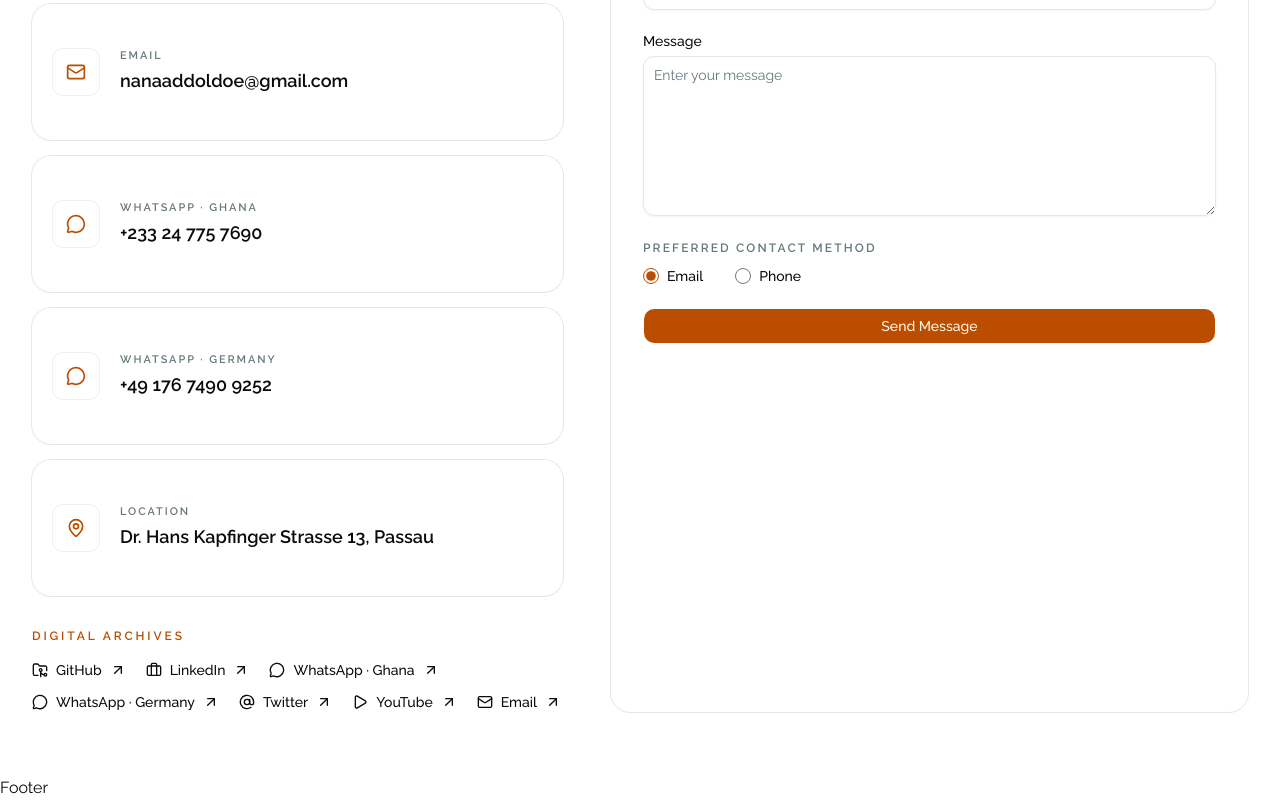
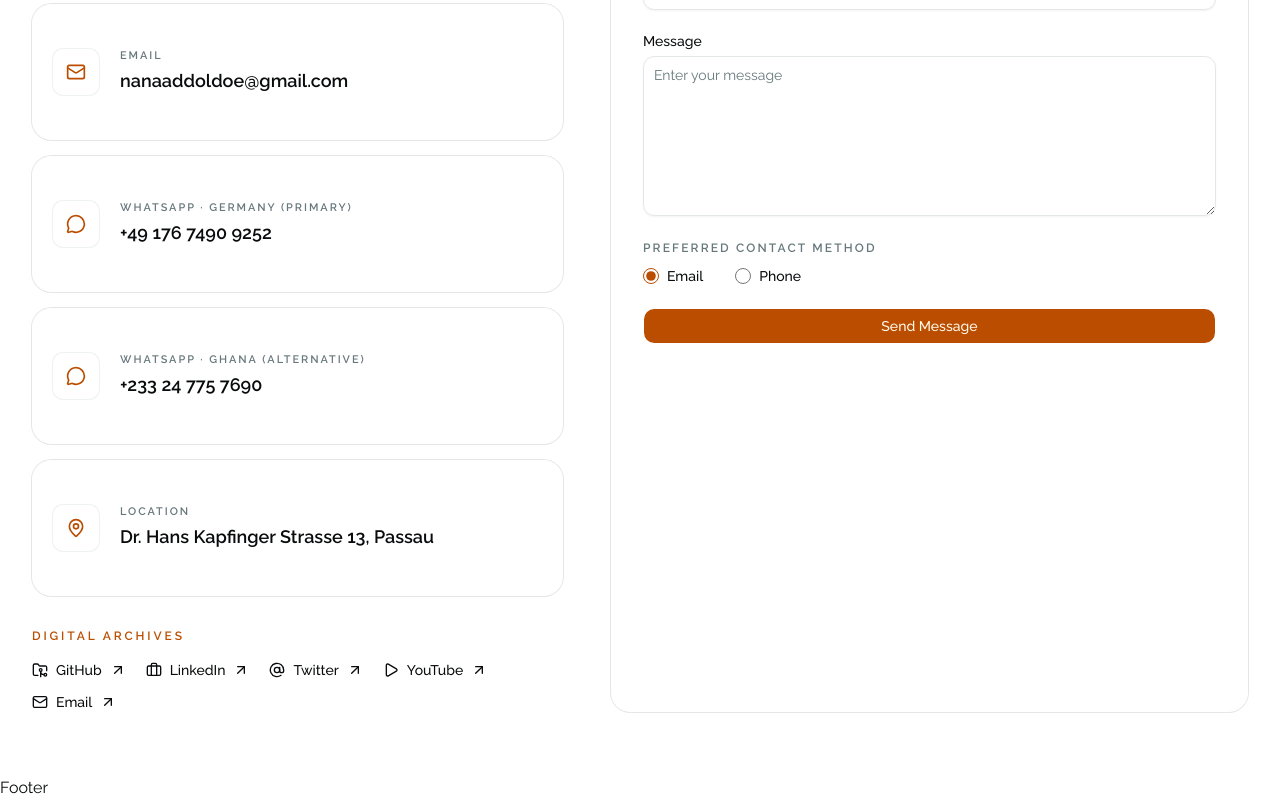
Before and after one commit to NanaAddoDBa/nana-monorepo, a Next.js app in the folder apps/nana-portfolio/: page / in a window 1280 px wide. Shown: the part 4826-5626 px from the top of the page. Built offline with nearby package versions, Linux system fonts and the light colour scheme; no server answers.

Commit message:
refine(portfolio): streamline WhatsApp contact options

```diff
--- a/apps/nana-portfolio/data/contactData.ts
+++ b/apps/nana-portfolio/data/contactData.ts
@@ -17,7 +17,7 @@ export const contactData = {
       ariaLabel: "Email Nana Addo directly.",
     },
     ...whatsAppContacts.map((contact) => ({
-      label: `WhatsApp · ${contact.region}`,
+      label: `WhatsApp · ${contact.region} (${contact.designation})`,
       value: contact.phoneNumber,
       icon: MessageCircle,
       href: contact.href,
--- a/apps/nana-portfolio/data/socialLinks.ts
+++ b/apps/nana-portfolio/data/socialLinks.ts
@@ -1,14 +1,6 @@
-import {
-  Mail,
-  Briefcase,
-  Play,
-  AtSign,
-  FolderGit2,
-  MessageCircle,
-} from "lucide-react"
+import { Mail, Briefcase, Play, AtSign, FolderGit2 } from "lucide-react"
 
 import type { SocialLink } from "@/types/socialLinkTypes"
-import { whatsAppContacts } from "@/data/whatsAppData"
 
 export const socialLinks: SocialLink[] = [
   {
@@ -24,12 +16,6 @@ export const socialLinks: SocialLink[] = [
     icon: Briefcase,
     ariaLabel: "Connect with me on LinkedIn for professional networking.",
   },
-  ...whatsAppContacts.map((contact) => ({
-    name: `WhatsApp · ${contact.region}`,
-    href: contact.href,
-    icon: MessageCircle,
-    ariaLabel: contact.ariaLabel,
-  })),
   {
     name: "Twitter",
     href: "https://x.com/andybampoe",
--- a/apps/nana-portfolio/data/whatsAppData.ts
+++ b/apps/nana-portfolio/data/whatsAppData.ts
@@ -9,17 +9,21 @@ function createWhatsAppHref(phoneNumber: string) {
 
 export const whatsAppContacts = [
   {
+    id: "germany",
+    region: "Germany",
+    designation: "Primary",
+    phoneNumber: "+49 176 7490 9252",
+    href: createWhatsAppHref("+4917674909252"),
+    ariaLabel:
+      "Message Nana Addo on WhatsApp using the primary Germany phone number.",
+  },
+  {
     id: "ghana",
     region: "Ghana",
+    designation: "Alternative",
     phoneNumber: "+233 24 775 7690",
     href: createWhatsAppHref("+233247757690"),
-    ariaLabel: "Message Nana Addo on WhatsApp using the Ghana phone number.",
-  },
-  {
-    id: "germany",
-    region: "Germany",
-    phoneNumber: "+49 176 7490 9252",
-    href: createWhatsAppHref("+4917674909252"),
-    ariaLabel: "Message Nana Addo on WhatsApp using the Germany phone number.",
+    ariaLabel:
+      "Message Nana Addo on WhatsApp using the alternative Ghana phone number.",
   },
 ] as const
```
